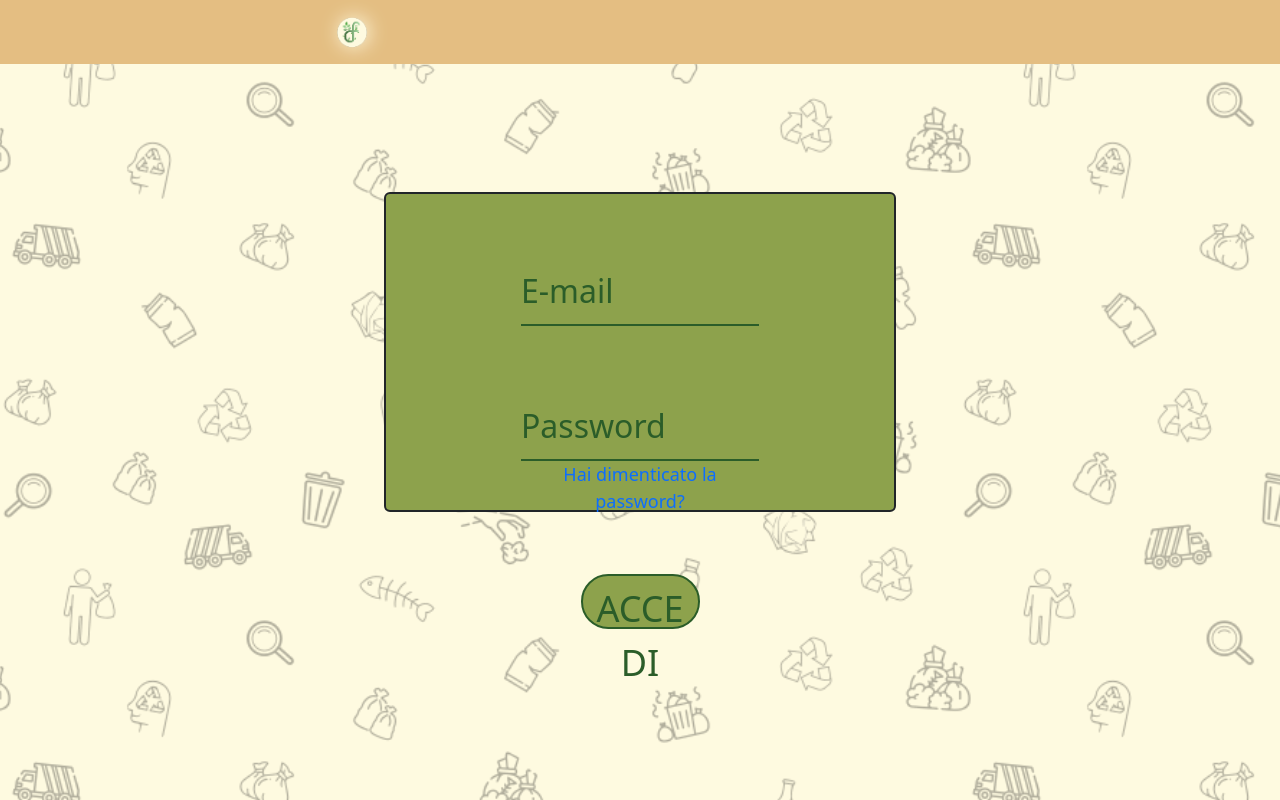
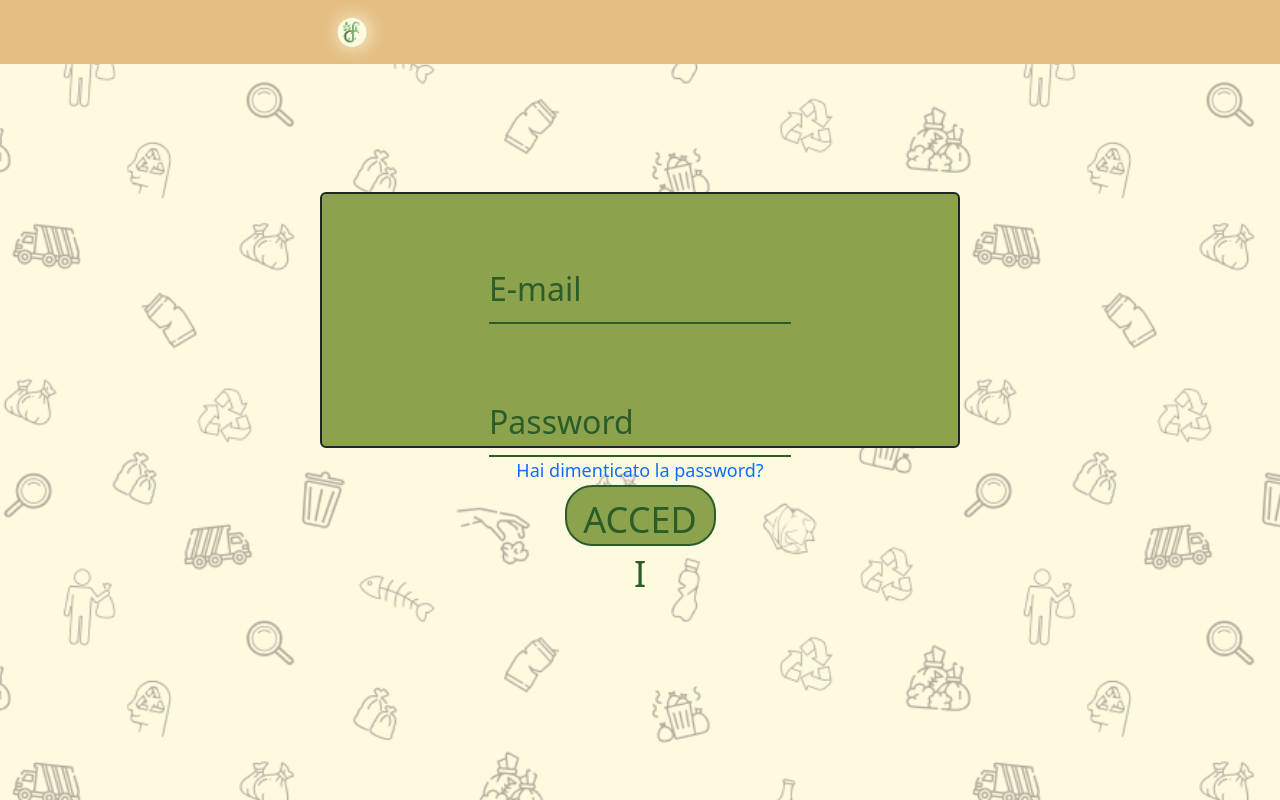
Before and after one commit to Nyde5/DumpFinder_Web, a PHP site: page /login.html in a window 1280 px wide. Run offline with PHP 8.4, Linux system fonts and the light colour scheme.

Commit message:
test responsive

```diff
--- a/css/login.css
+++ b/css/login.css
@@ -5,6 +5,17 @@
   --terziary: #e4be82ff;
 }
 
+.form__field::placeholder {
+  color: transparent;
+}
+
+/* reset input */
+.form__field:required,
+.form__field:invalid {
+  box-shadow: none;
+}
+
+@media screen and (min-width: 500px) {
   body {
     font-size: 1.5rem;
   }
@@ -40,9 +51,7 @@ body {
     background: transparent;
     transition: border-color 0.2s;
   }
-.form__field::placeholder {
-  color: transparent;
-}
+
   .form__field:placeholder-shown ~ .form__label {
     font-size: 2rem;
     cursor: text;
@@ -73,10 +82,6 @@ body {
     color: var(--secondary);
     font-weight: 500;
   }
-/* reset input */
-.form__field:required, .form__field:invalid {
-  box-shadow: none;
-}
 
   #user {
     top: 10%;
@@ -103,3 +108,99 @@ body {
     border-radius: 1.7rem;
     padding-bottom: 8.5%;
   }
+}
+
+@media screen and (min-width: 1280px) {
+  body {
+    font-size: 1.5rem;
+  }
+
+  #login_div {
+    height: 20vw;
+    width: 80vh;
+    margin: auto;
+  }
+
+  #login_card {
+    background-color: var(--primary-light);
+    height: 100%;
+    top: 10vmax;
+  }
+
+  .form__group {
+    position: relative;
+    padding: 15px 0 0;
+    margin-top: 10px;
+    width: 50%;
+    margin: auto;
+    font-weight: 350;
+  }
+  .form__field {
+    width: 100%;
+    border: 0;
+    border-bottom: 2px solid var(--primary);
+    outline: 0;
+    font-size: 2rem;
+    color: var(--secondary);
+    padding: 7px 0;
+    background: transparent;
+    transition: border-color 0.2s;
+  }
+
+  .form__field:placeholder-shown ~ .form__label {
+    font-size: 2rem;
+    cursor: text;
+    top: 20px;
+  }
+
+  .form__label {
+    position: absolute;
+    top: 0;
+    display: block;
+    transition: 0.2s;
+    font-size: 1rem;
+    color: var(--primary);
+  }
+  .form__field:focus {
+    padding-bottom: 6px;
+    font-weight: 500;
+    border-width: 3px;
+    border-image: linear-gradient(to right, white, #fefae0ff);
+    border-image-slice: 1;
+  }
+  .form__field:focus ~ .form__label {
+    position: absolute;
+    top: 0;
+    display: block;
+    transition: 0.2s;
+    font-size: 1rem;
+    color: var(--secondary);
+    font-weight: 500;
+  }
+
+  #user {
+    top: 10%;
+  }
+  #pass {
+    top: 25%;
+  }
+  #forgot {
+    font-size: 75%;
+    text-decoration: none;
+  }
+
+  #login {
+    position: relative;
+    top: 7vw;
+    background-color: var(--primary-light);
+    border-color: var(--primary);
+    border-width: 2px;
+    width: 25%;
+    height: 15%;
+    color: var(--primary);
+    font-size: 150%;
+    font-weight: 500;
+    border-radius: 1.7rem;
+    padding-bottom: 8.5%;
+  }
+}
```
Lines whose indentation alone changed are shown as unchanged.
